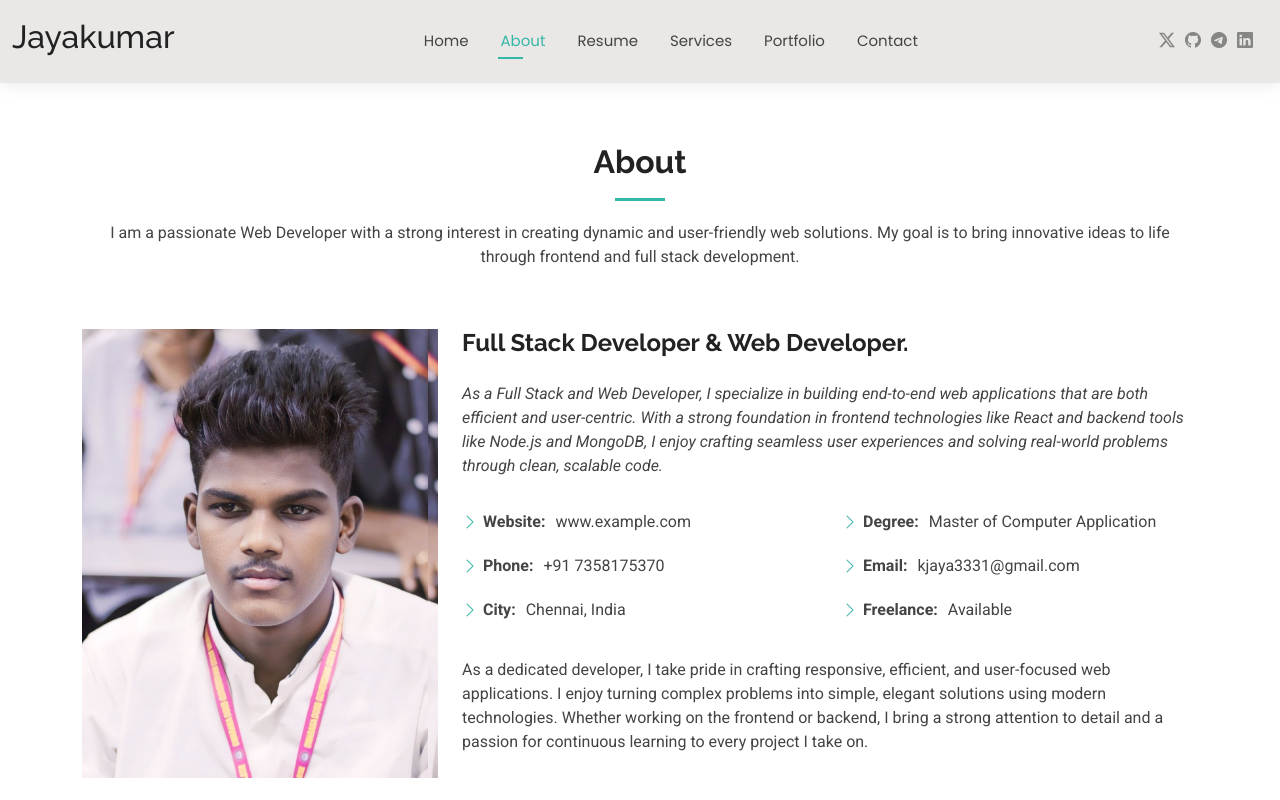
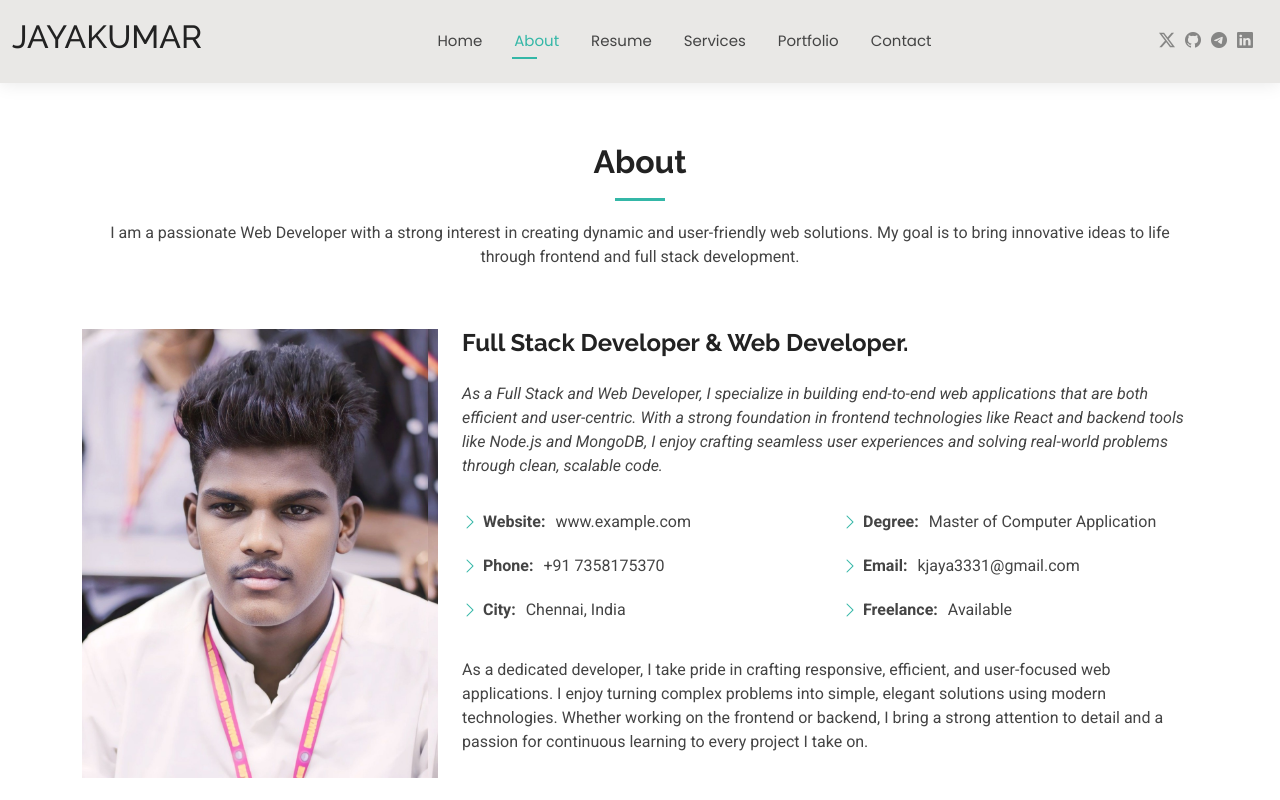
Before and after one commit to thejayakumar-k/Jayakumar-Portfolio, a plain HTML site: page about.html in a window 1280 px wide. Shown: the top 800 px of the page. Drawn offline with Linux system fonts and the light colour scheme.

Commit message:
Update about.html

```diff
--- a/about.html
+++ b/about.html
@@ -47,7 +47,7 @@
       <a href="index.html" class="logo d-flex align-items-center me-auto me-xl-0">
         <!-- Uncomment the line below if you also wish to use an image logo -->
         <!-- <img src="assets/img/logo.png" alt=""> -->
-        <h2 class="sitename">Jayakumar</h2>
+        <h2 class="sitename">JAYAKUMAR</h2>
       </a>
 
       <nav id="navmenu" class="navmenu">
```
